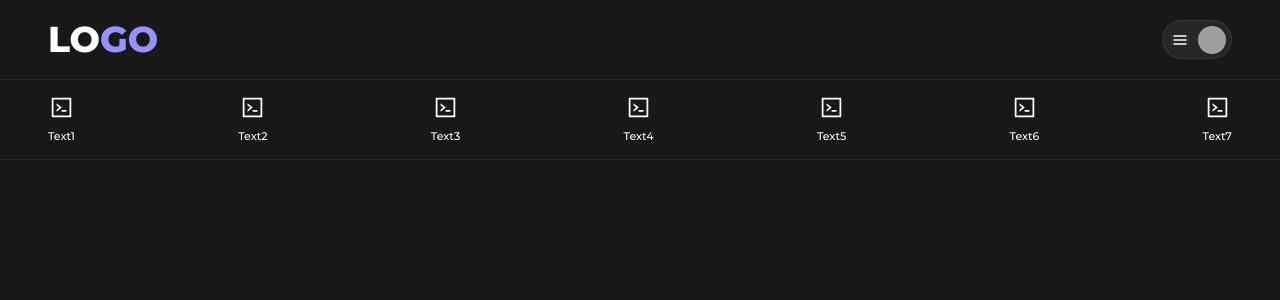
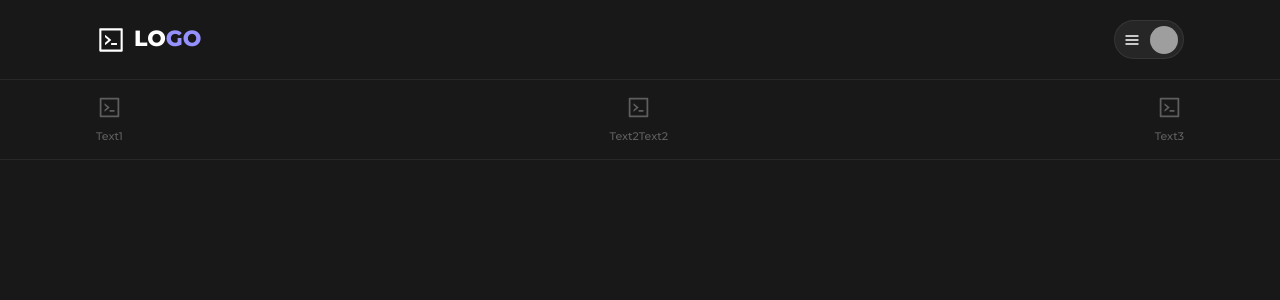
Before and after one commit to yershhov/airbnb_remake_frontend, a React (Vite) app: page / in a window 1280 px wide. Shown: the top 300 px of the page. Built offline with nearby package versions, Linux system fonts and the light colour scheme; grey boxes are pictures that could not be loaded.

Commit message:
handled active categories navlink and hiding logo on resize

```diff
--- a/package.json
+++ b/package.json
@@ -26,7 +26,7 @@
     "react-dom": "^18.2.0",
     "react-icons": "^4.7.1",
     "react-router-dom": "^6.8.0",
-    "sass": "^1.57.1"
+    "sass": "^1.58.1"
   },
   "devDependencies": {
     "@types/react": "^18.0.26",
--- a/src/App.tsx
+++ b/src/App.tsx
@@ -9,13 +9,13 @@ import "@fontsource/montserrat/600.css";
 import "@fontsource/montserrat/700.css";
 import "@fontsource/montserrat/800.css";
 import "@fontsource/montserrat/900.css";
-import BottomHeader from "./components/layouts/BottomHeader";
+import CategoriesNavigation from "./components/layouts/CategoriesNavigation";
 
 function App() {
   return (
     <>
       <Header />
-      <BottomHeader />
+
       <Routes>
         <Route path="/" element={<HomePage />} />
       </Routes>
--- a/src/components/layouts/BottomHeader.tsx
+++ /dev/null
@@ -1,33 +0,0 @@
-import { Box, Flex, Text, VStack } from "@chakra-ui/react";
-import React, { useCallback } from "react";
-import { AiOutlineCode } from "react-icons/ai";
-import { dataArray } from "../../data";
-const BottomHeader = () => {
-  return (
-    <Flex
-      bg="firstLayer"
-      boxSizing="border-box"
-      borderBottom="1px solid var(--chakra-colors-borderColor)"
-      h="5rem"
-      w="100%"
-      px="3rem"
-      justifyContent="space-between"
-      alignItems="center"
-    >
-      {dataArray.map((item) => {
-        return (
-          <Box>
-            <VStack color="white">
-              <AiOutlineCode size={25} />
-              <Text fontSize={11} fontWeight={500}>
-                {item.text}
-              </Text>
-            </VStack>
-          </Box>
-        );
-      })}
-    </Flex>
-  );
-};
-
-export default BottomHeader;
--- /dev/null
+++ b/src/components/layouts/CategoriesNavigation.tsx
@@ -0,0 +1,45 @@
+import { Box, Flex, Grid, Text, VStack } from "@chakra-ui/react";
+import React, { useCallback } from "react";
+import { AiOutlineCode } from "react-icons/ai";
+import { Link, NavLink } from "react-router-dom";
+import { dataArray } from "../../data";
+import "./categories-navigation.scss";
+
+const CategoriesNavigation = () => {
+  return (
+    <Flex
+      bg="firstLayer"
+      boxSizing="border-box"
+      borderBottom="1px solid var(--chakra-colors-borderColor)"
+      h="5rem"
+      w="100%"
+      px="6rem"
+      justifyContent="space-between"
+      alignItems="center"
+    >
+      {dataArray.map((item) => {
+        return (
+          <NavLink to={`/${item.category}`} className="category-navlink">
+            {({ isActive }) => (
+              <VStack
+                color="white"
+                opacity={0.3}
+                position="relative"
+                className={`
+                ${!isActive ? "category" : undefined}
+                ${isActive ? "current" : undefined}`}
+              >
+                <AiOutlineCode size={25} />
+                <Text fontSize={11} fontWeight={500}>
+                  {item.text}
+                </Text>
+              </VStack>
+            )}
+          </NavLink>
+        );
+      })}
+    </Flex>
+  );
+};
+
+export default CategoriesNavigation;
--- a/src/components/layouts/Header.tsx
+++ b/src/components/layouts/Header.tsx
@@ -12,25 +12,34 @@ import {
   MenuItem,
   MenuList,
   MenuDivider,
+  VStack,
 } from "@chakra-ui/react";
+import { AiOutlineCode } from "react-icons/ai";
+import CategoriesNavigation from "./CategoriesNavigation";
 
 const Header = () => {
   return (
+    <VStack spacing={0} position="fixed" w="100%">
       <Flex
         bg="firstLayer"
         boxSizing="border-box"
         borderBottom="1px solid var(--chakra-colors-borderColor)"
         h="5rem"
         w="100%"
-      px="3rem"
+        px="6rem"
         justifyContent="space-between"
         alignItems="center"
       >
-      <Heading>
+        <Heading fontSize={22}>
+          <Flex alignItems="center" gap={2}>
+            <AiOutlineCode size={30} />
+            <Box display={{ base: "none", lg: "block" }}>
               LO
               <Text display="inline" color="primary">
                 GO
               </Text>
+            </Box>
+          </Flex>
         </Heading>
 
         <Menu>
@@ -52,6 +61,8 @@ const Header = () => {
           </MenuList>
         </Menu>
       </Flex>
+      <CategoriesNavigation />
+    </VStack>
   );
 };
 
--- /dev/null
+++ b/src/components/layouts/categories-navigation.scss
@@ -0,0 +1,28 @@
+@mixin after-mixin {
+  content: "";
+  position: absolute;
+  top: calc(100% + 12px);
+  height: 2px;
+  width: 100%;
+  display: block;
+  background: rgb(255, 255, 255);
+}
+
+.category-navlink {
+  .category {
+    transition: opacity 0.2s ease;
+    &:hover {
+      opacity: 1;
+    }
+    &:hover::after {
+      @include after-mixin;
+      opacity: 0.3;
+    }
+  }
+  .current {
+    opacity: 1;
+    &::after {
+      @include after-mixin;
+    }
+  }
+}
--- a/src/data.ts
+++ b/src/data.ts
@@ -1,26 +1,18 @@
 interface DataInterface {
   text: string;
+  category: string;
 }
 export const dataArray: DataInterface[] = [
   {
     text: "Text1",
+    category: "national-park",
   },
   {
-    text: "Text2",
+    text: "Text2Text2",
+    category: "river",
   },
   {
     text: "Text3",
-  },
-  {
-    text: "Text4",
-  },
-  {
-    text: "Text5",
-  },
-  {
-    text: "Text6",
-  },
-  {
-    text: "Text7",
+    category: "creative-place",
   },
 ];
--- a/src/main.tsx
+++ b/src/main.tsx
@@ -8,8 +8,6 @@ import ReactDOM from "react-dom/client";
 import { BrowserRouter } from "react-router-dom";
 import App from "./App";
 import { theme } from "./components/theme/theme";
-import "@fontsource/raleway/400.css";
-import "@fontsource/open-sans/700.css";
 
 ReactDOM.createRoot(document.getElementById("root") as HTMLElement).render(
   <React.StrictMode>
--- a/src/pages/Home.tsx
+++ b/src/pages/Home.tsx
@@ -7,7 +7,7 @@ import {
 import React from "react";
 
 const HomePage = () => {
-  return <Box h="100vh" w="100%" bg="firstLayer"></Box>;
+  return <Box h="120vh" w="100%" bg="firstLayer"></Box>;
 };
 
 export default HomePage;
```
Also changed, not shown: 1 other file (tests, documents, lock files or other folders). Lines whose indentation alone changed are shown as unchanged.
